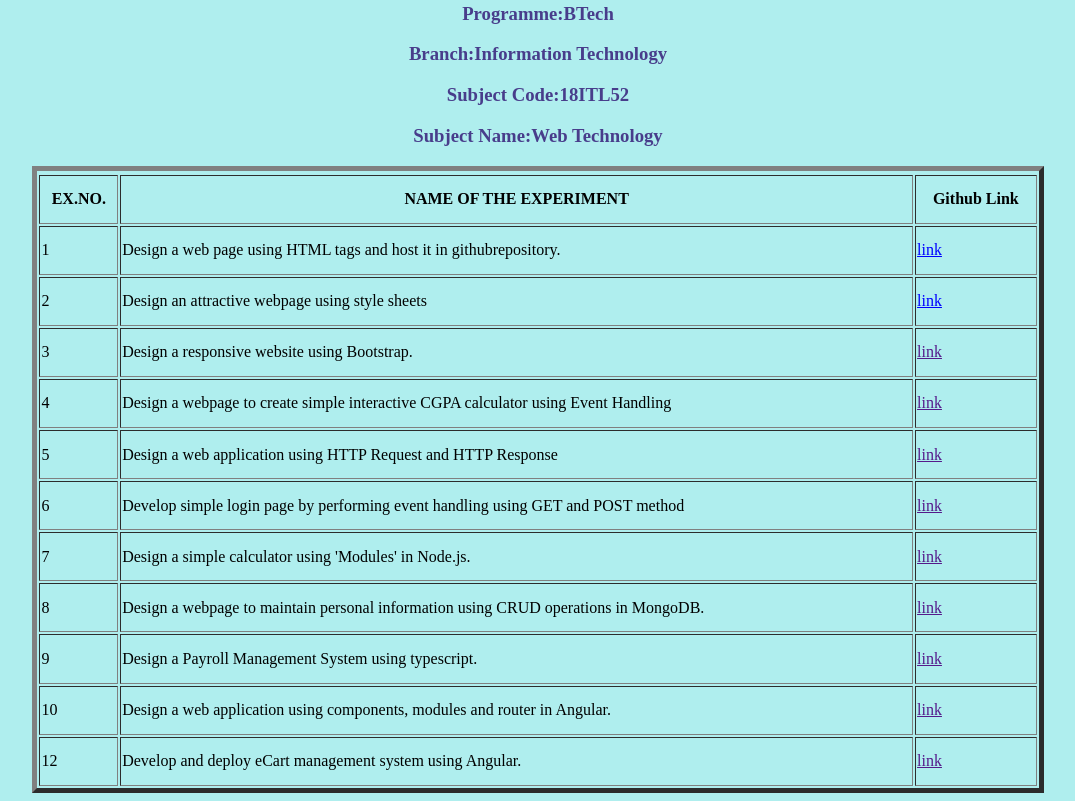
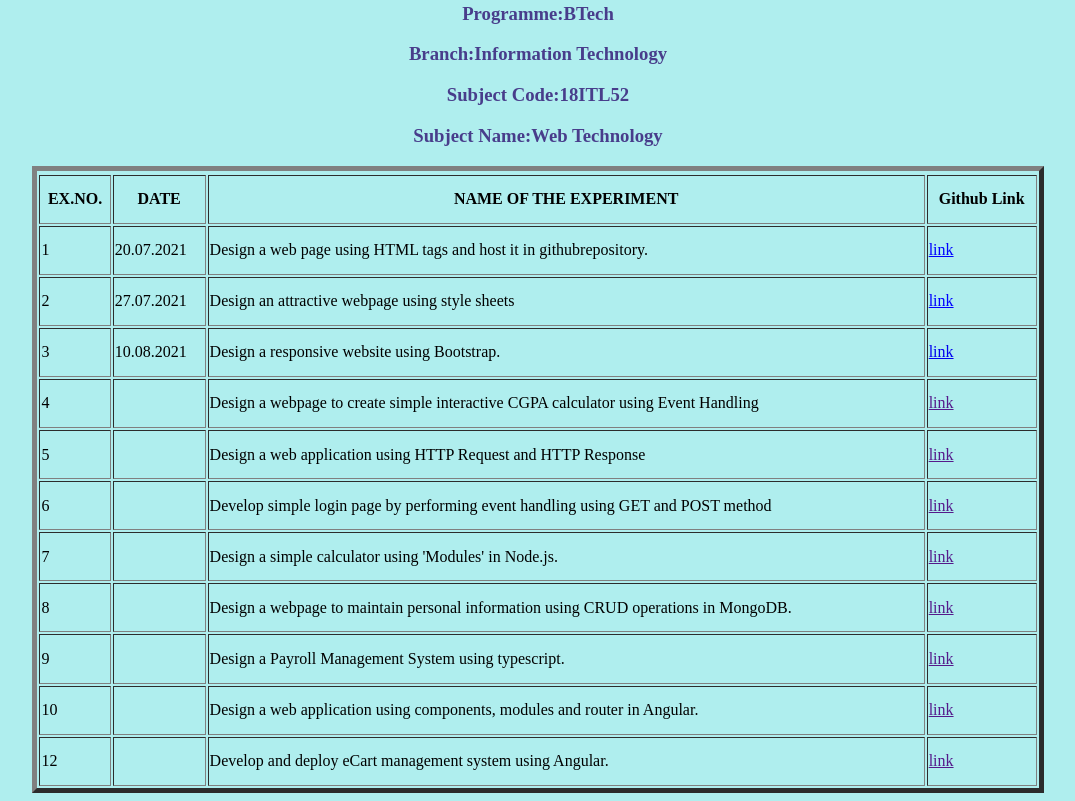
Before and after one commit to jerojenisha/Lab-record, a plain HTML site: page index.html in a window 1280 px wide. Shown: the part 426-1227 px from the top of the page, without its empty margins (102-1177 px from the left). Drawn offline with Linux system fonts and the light colour scheme.

Commit message:
Update index.html

```diff
--- a/index.html
+++ b/index.html
@@ -16,44 +16,56 @@
     </div>
     <table align="center" border=5px width=80% height=80%> <tr></tr>
     <tr> <th>EX.NO.</th>
+    <th>DATE</th>
     <th>NAME OF THE EXPERIMENT</th>
     <th> Github Link</th></tr>
     <tr> <td>1</td>
+    <td>20.07.2021</td>
     <td> Design a web page using HTML tags and host it in githubrepository. </td>
     <td><a href="https://jerojenisha.github.io/Resume/"  style="color:blue">link</a > </td></tr>
     <tr><td>2</td>
+    <td>27.07.2021</td>
     <td>Design an attractive webpage using style sheets
     </td>
     <td><a href="https://jerojenisha.github.io/hotel-booking-website/" style="color:blue">link</a></td></tr>
     <tr><td>3</td>
+     <td>10.08.2021</td>
     <td>Design a responsive website using Bootstrap.
     </td>
-    <td><a href="">link</a></td></tr>
+    <td><a href="https://jerojenisha.github.io/bootstrap-Lab-Exercise/  style="color:blue ">link</a></td></tr>
     <tr><td>4</td>
+    <td></td>
     <td>Design a webpage to create simple interactive CGPA calculator using Event Handling </td>
     <td><a href="">link</a></td></tr>
     <tr><td>5</td>
+    <td></td>
     <td> Design a web application using HTTP Request and HTTP Response </td>
     <td><a href="">link</a></td></tr>
     <tr><td>6</td>
+    <td></td>
     <td> Develop simple login page by performing event handling using GET and POST method </td>
     <td><a href="">link</a></td></tr>
     <tr><td>7</td>
+     <td></td>
     <td>Design a simple calculator using 'Modules' in Node.js.
     </td>
     <td><a href="">link</a></td></tr>
     <tr><td>8</td>
+    <td></td>
     <td>Design a webpage to maintain personal information using CRUD operations in MongoDB. </td>
     <td><a href="">link</a></td></tr>
     <tr><td>9</td>
+     <td></td>
     <td> Design a Payroll Management System using typescript.
     </td>
     <td><a href="">link</a></td></tr>
     <tr><td>10</td>
+     <td></td>
     <td>Design a web application using components, modules and router in Angular.
     </td>
     <td><a href="">link</a></td></tr>
     <tr><td>12</td>
+    <td></td>
     <td> Develop and deploy eCart management system using Angular.
     </td>
     <td><a href="">link</a></td></tr></table>
```
